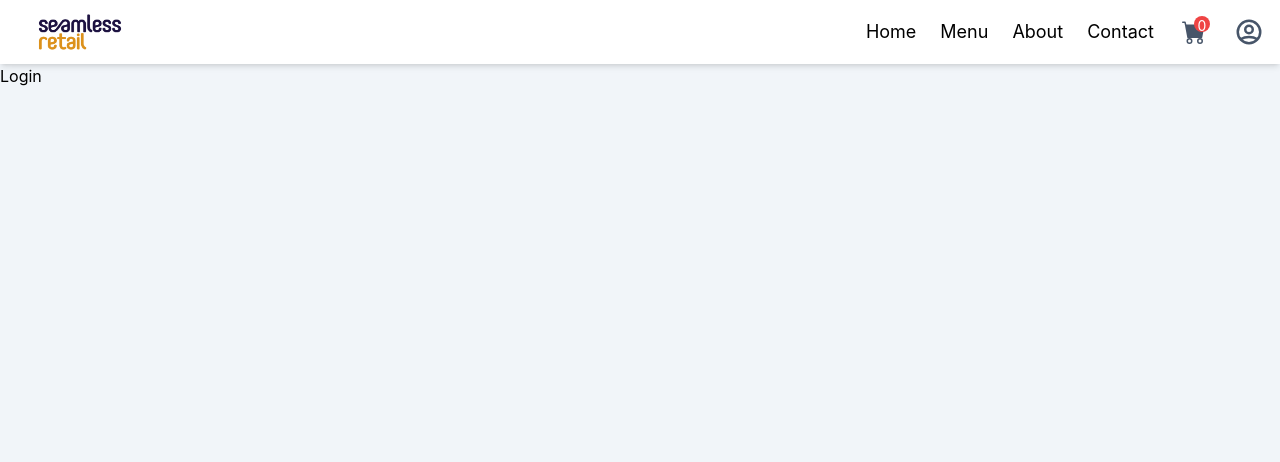
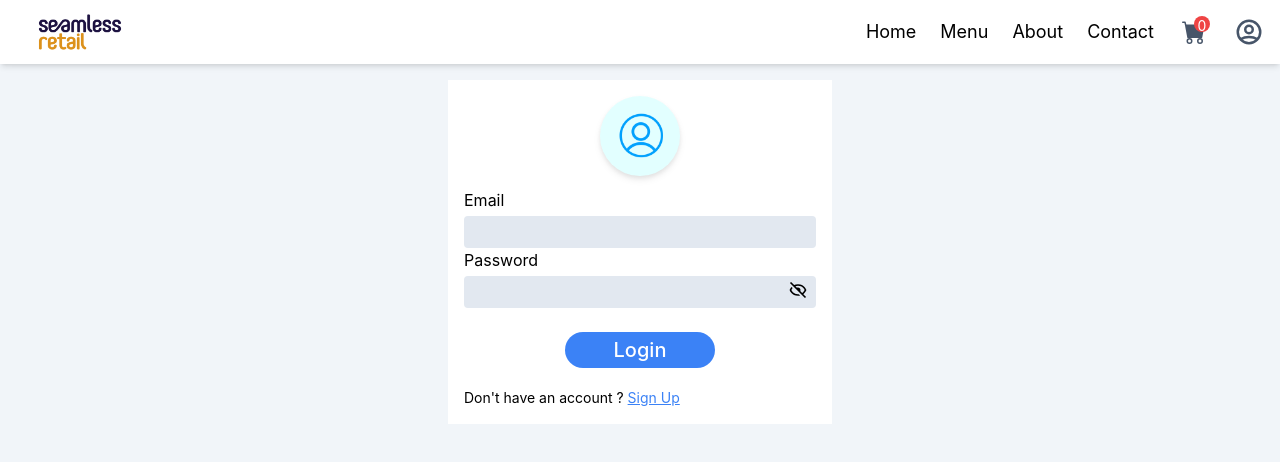
Before and after one commit to preston-56/eCommerce-MERN, a React (Create React App) app in the folder frontend/: page /login in a window 1280 px wide. Shown: the top 462 px of the page. Built offline with nearby package versions, Linux system fonts and the light colour scheme.

Commit message:
handleShowPassword|handleOnchange|handleSubmit

```diff
--- a/frontend/src/component/login/login.jsx
+++ b/frontend/src/component/login/login.jsx
@@ -1,9 +1,87 @@
-import React from 'react'
+import React, { useState } from "react";
+import { BiHide, BiShow } from "react-icons/bi";
+import { Link } from "react-router-dom";
+import logo from "../../assets/images/login.gif";
 
 const Login = () => {
+  const [showPassword, setShowPassword] = useState(false);
+  const [data, setData] = useState({
+    email: "",
+    password: "",
+  });
+  console.log(data);
+  const handleShowPassword = () => {
+    setShowPassword((preve) => !preve);
+  };
+
+  const handleOnChange = (e) => {
+    const { name, value } = e.target; // Destructure name and value from e.target
+    setData((preve) => {
+      return {
+        ...preve,
+        [name]: value,
+      };
+    });
+  };
+
+  const handleSubmit = (e) => {
+    e.preventDefault();
+    const { email, password } = data;
+    if (email && password) {
+      alert("successfull");
+    } else {
+      alert("Please enter required fields");
+    }
+  };
   return (
-    <div>Login</div>
-  )
-}
+    <div className="p-2 md:p-4">
+      <div className="w-full max-w-sm bg-white m-auto flex flex-col p-4">
+        {/* <h1 className='text-center text-2xl font-bold'>Sign up</h1> */}
+        <div className="w-20 overflow-hidden rounded-full drop-shadow-md m-auto ">
+          <img src={logo} className="w-full" alt=".icon" />
+        </div>
+        <form className="w-full py-3 flex flex-col" onSubmit={handleSubmit}>
+          <label htmlFor="email">Email</label>
+          <input
+            type={"email"}
+            id="email"
+            name="email"
+            className="mt-1 w-full bg-slate-200 px-2 py-1 rounded focus-within:outline-blue-300"
+            value={data.email}
+            onChange={handleOnChange}
+          />
 
-export default Login
+          <label htmlFor="password">Password</label>
+          <div className="flex px-2 py-1 bg-slate-200 rounded mt-1 mb-2 focus-within:outline focus-within:outline-blue-300">
+            <input
+              type={showPassword ? "text" : "password"}
+              id="password"
+              name="password"
+              className="w-full bg-slate-200 border-none outline-none"
+              value={data.password}
+              onChange={handleOnChange}
+            />
+            <span
+              className="flex text-xl cursor-pointer"
+              onClick={handleShowPassword}
+            >
+              {" "}
+              {showPassword ? <BiShow /> : <BiHide />}
+            </span>
+          </div>
+          <button className="w-full max-w-[150px] m-auto bg-blue-500 hover:bg-blue-600 text-white text-xl font-medium text-center py-1 rounded-full mt-4">
+            Login
+          </button>
+        </form>
+        <p className="text-left text-sm mt-2">
+          Don't have an account ?{" "}
+          <Link to={"/signup"} className="text-blue-500 underline">
+            Sign Up
+          </Link>
+        </p>
+      </div>
+    </div>
+  );
+};
+
+export default Login;
```
